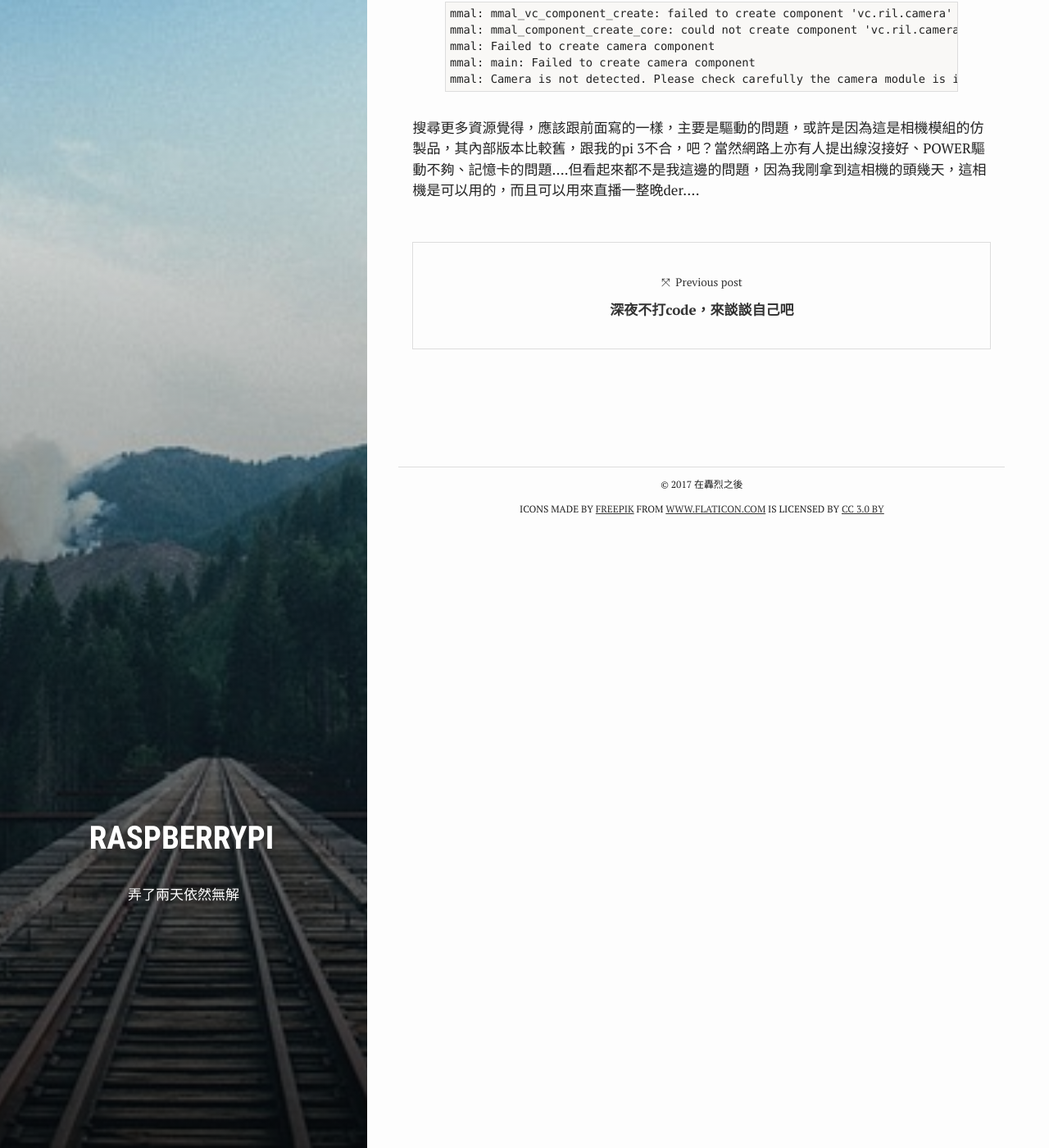
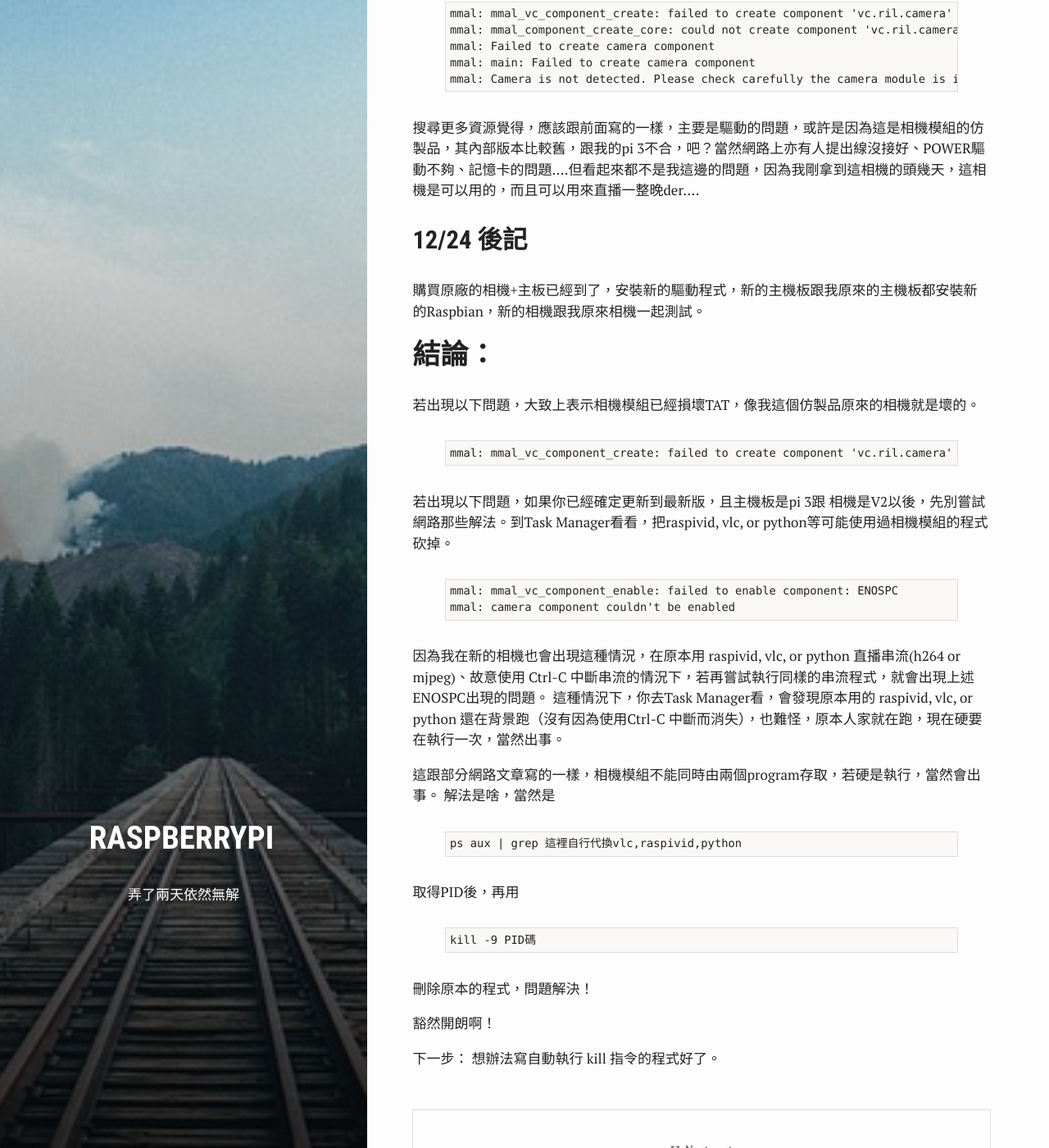
Before and after one commit to nps798/nps798.github.io, a Jekyll site: the page built from _posts/2016-12-18-使用picamera出現相關問題無解.md, in a window 1280 px wide and 1400 px high, scrolled down 2329 px. Shown: the whole window at 82% size. Built offline with Jekyll 4.4.1, drawn with Linux system fonts in a browser that asks for light colours; some of the changed text lies outside the part shown.

Commit message:
edit link

```diff
--- a/_posts/2016-12-18-使用picamera出現相關問題無解.md
+++ b/_posts/2016-12-18-使用picamera出現相關問題無解.md
@@ -90,3 +90,38 @@ mmal: Camera is not detected. Please check carefully the camera module is instal
 {% endhighlight %}
 
 搜尋更多資源覺得，應該跟前面寫的一樣，主要是驅動的問題，或許是因為這是相機模組的仿製品，其內部版本比較舊，跟我的pi 3不合，吧？當然網路上亦有人提出線沒接好、POWER驅動不夠、記憶卡的問題....但看起來都不是我這邊的問題，因為我剛拿到這相機的頭幾天，這相機是可以用的，而且可以用來直播一整晚der....
+
+
+## 12/24 後記
+
+購買原廠的相機+主板已經到了，安裝新的驅動程式，新的主機板跟我原來的主機板都安裝新的Raspbian，新的相機跟我原來相機一起測試。
+
+# 結論：
+若出現以下問題，大致上表示相機模組已經損壞TAT，像我這個仿製品原來的相機就是壞的。
+{% highlight linenos %}
+mmal: mmal_vc_component_create: failed to create component 'vc.ril.camera' (1:ENOMEM)
+{% endhighlight %}
+
+若出現以下問題，如果你已經確定更新到最新版，且主機板是pi 3跟 相機是V2以後，先別嘗試網路那些解法。到Task Manager看看，把raspivid, vlc, or python等可能使用過相機模組的程式砍掉。
+{% highlight linenos %}
+mmal: mmal_vc_component_enable: failed to enable component: ENOSPC
+mmal: camera component couldn't be enabled
+{% endhighlight %}
+因為我在新的相機也會出現這種情況，在原本用 raspivid, vlc, or python 直播串流(h264 or mjpeg)、故意使用 Ctrl-C 中斷串流的情況下，若再嘗試執行同樣的串流程式，就會出現上述ENOSPC出現的問題。
+這種情況下，你去Task Manager看，會發現原本用的 raspivid, vlc, or python 還在背景跑（沒有因為使用Ctrl-C 中斷而消失），也難怪，原本人家就在跑，現在硬要在執行一次，當然出事。
+
+這跟部分網路文章寫的一樣，相機模組不能同時由兩個program存取，若硬是執行，當然會出事。
+解法是啥，當然是
+{% highlight linenos %}
+ps aux | grep 這裡自行代換vlc,raspivid,python
+{% endhighlight %}
+取得PID後，再用
+{% highlight linenos %}
+kill -9 PID碼
+{% endhighlight %}
+刪除原本的程式，問題解決！
+
+豁然開朗啊！
+
+下一步：
+想辦法寫自動執行 kill 指令的程式好了。
```
Also changed, not shown: _posts/2016-10-08-於Raspberry pi 3安裝realVNC Server紀錄.md (+6 -3 lines), _posts/2016-10-26-Jekyll Editor - 免費的 jekyll x github 編輯器.md (+1 -1 lines), _posts/2016-11-01-深夜不打code，來談談自己吧.md (+1 -1 lines), _posts/2016-12-25-使用No-ip動態ip服務讓raspberry.md (added, +127 -0 lines), _posts/2016-12-28-Github相關指令紀錄.md (added, +35 -0 lines), assets/images/161225_noip.png (added), 2 other files.
